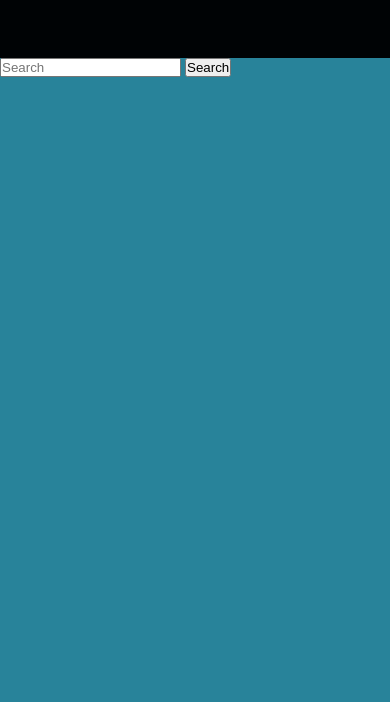
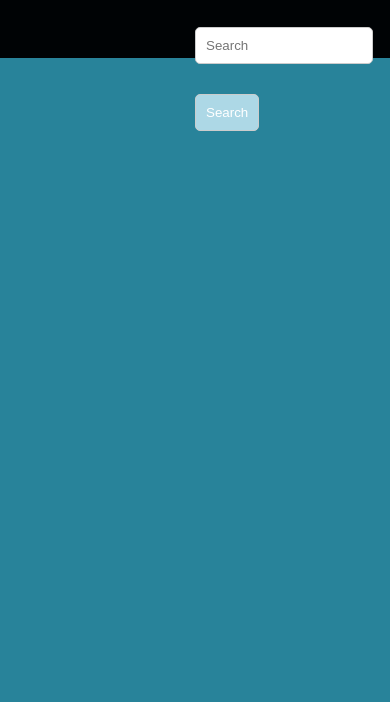
Before and after one commit to Chuchaii/Requeasy-A-Seamless-Request-for-Barangay-Document, a plain HTML site: page track.html in a window 390 px wide. Shown: the part 142-844 px from the top of the page. Drawn offline with Linux system fonts and the light colour scheme.

Commit message:
Update style.css

```diff
--- a/style.css
+++ b/style.css
@@ -210,4 +210,36 @@ ul li a{
   font-size: 30px;
   margin-top: 70%;
 }
+
+.search-container {
+  position: relative;
+  right: 0;
+  margin: 0 auto;
+  text-align: center;
 }
+
+.search-bar {
+  width: 40%;
+  padding: 10px;
+  border: 1px solid #ccc;
+  border-radius: 5px;
+  position: fixed;
+  top: 20%;
+  left: 70%
+  transform: translate(-50%, -50%);
+}
+
+.search-button {
+  background-color: lightblue;
+  color: white;
+  padding: 10px;
+  border: 1px solid #ccc;
+  border-radius: 5px;
+  cursor: pointer;
+  position: fixed;
+  top: 28%;
+  left: 70%
+  transform: translate (-50%, -50%);
+}
+
+}
```
